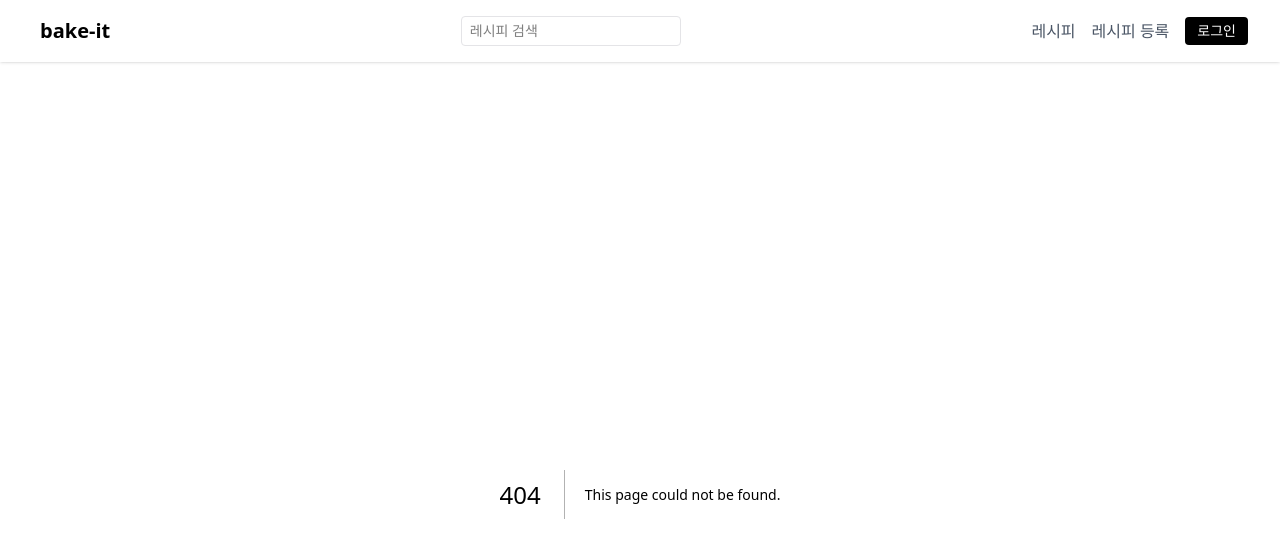
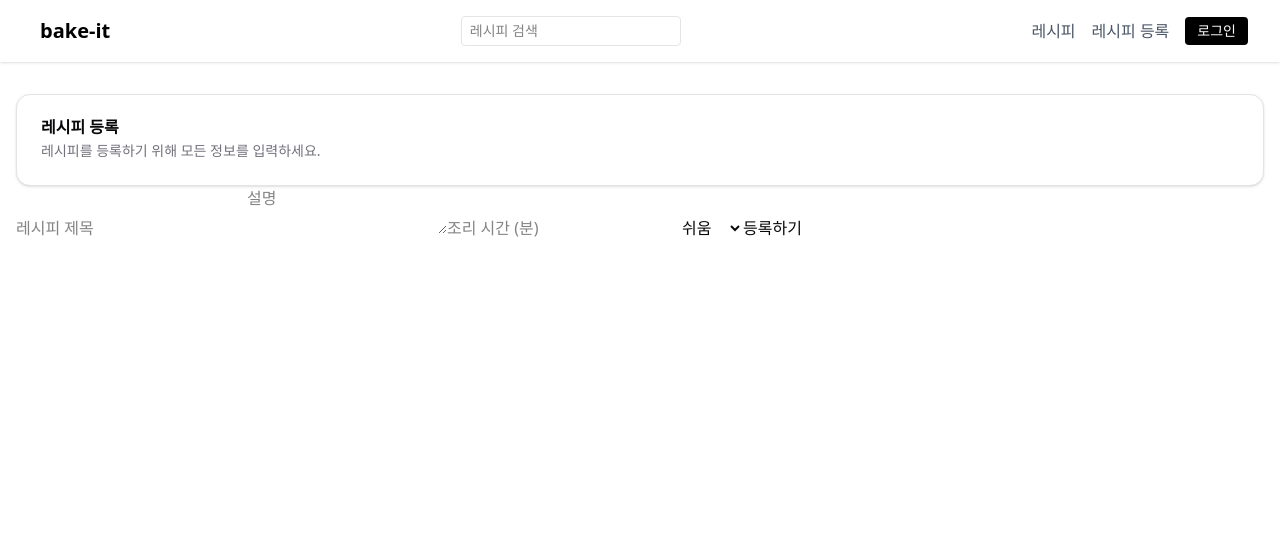
Before and after one commit to SeungsooChoi/recipe, a Next.js app in the folder front/: page /recipes/upload in a window 1280 px wide. Before the commit this address had no page. Shown: the top 558 px of the page. Built offline with nearby package versions, Linux system fonts and the light colour scheme; no server answers.

Commit message:
feat: 레시피 등록

```diff
--- a/front/app/components/Header.tsx
+++ b/front/app/components/Header.tsx
@@ -38,7 +38,7 @@ export default function Header() {
               레시피
             </Link>
             <Link
-              href="/recipes/new"
+              href="/recipes/upload"
               className="text-gray-600 hover:text-black"
             >
               레시피 등록
--- /dev/null
+++ b/front/app/recipes/upload/page.tsx
@@ -0,0 +1,78 @@
+"use client";
+
+import {
+  Card,
+  CardDescription,
+  CardHeader,
+  CardTitle,
+} from "@/components/ui/card";
+import { supabase } from "@/lib/supabase.client";
+import { useRouter } from "next/navigation";
+import { FormEvent, useState } from "react";
+
+export default function Recipes() {
+  const router = useRouter();
+  const [title, setTitle] = useState<string>("");
+  const [description, setDescription] = useState<string>("");
+  const [cookTime, setCookTime] = useState<string>("");
+  const [difficulty, setDifficulty] = useState<string>("easy");
+  const [loading, setLoading] = useState<boolean>(false);
+
+  const handleSubmit = async (event: FormEvent) => {
+    event.preventDefault();
+    setLoading(true);
+
+    const { error } = await supabase
+      .from("recipes")
+      .insert([{ title, description, cook_time: cookTime, difficulty }]);
+
+    if (error) {
+      console.error("Error inserting recipe:", error);
+    } else {
+      router.push("/recipes");
+    }
+    setLoading(false);
+  };
+  return (
+    <form onSubmit={handleSubmit}>
+      <Card>
+        <CardHeader>
+          <CardTitle>레시피 등록</CardTitle>
+          <CardDescription>
+            레시피를 등록하기 위해 모든 정보를 입력하세요.
+          </CardDescription>
+        </CardHeader>
+      </Card>
+      <input
+        value={title}
+        onChange={(e) => setTitle(e.target.value)}
+        placeholder="레시피 제목"
+        required
+      />
+      <textarea
+        value={description}
+        onChange={(e) => setDescription(e.target.value)}
+        placeholder="설명"
+        required
+      />
+      <input
+        type="number"
+        value={cookTime}
+        onChange={(e) => setCookTime(e.target.value)}
+        placeholder="조리 시간 (분)"
+        required
+      />
+      <select
+        value={difficulty}
+        onChange={(e) => setDifficulty(e.target.value)}
+      >
+        <option value="easy">쉬움</option>
+        <option value="medium">중간</option>
+        <option value="hard">어려움</option>
+      </select>
+      <button type="submit" disabled={loading}>
+        {loading ? "등록 중..." : "등록하기"}
+      </button>
+    </form>
+  );
+}
```
